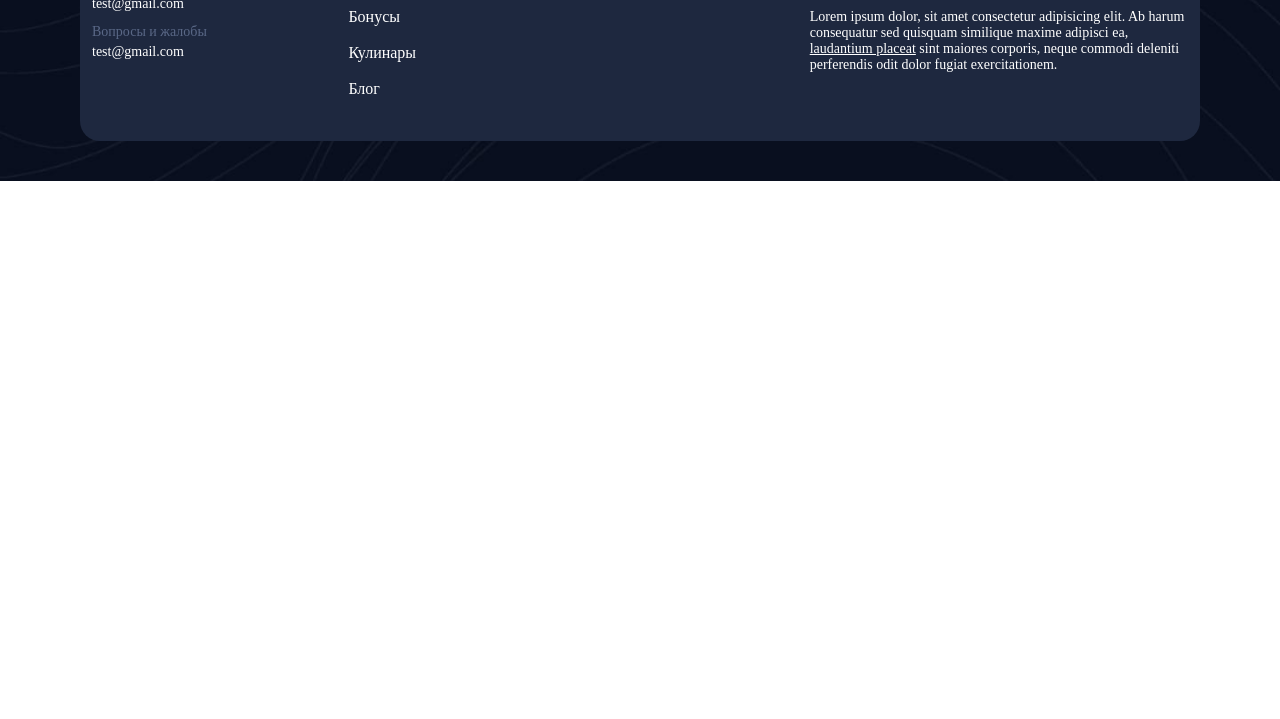
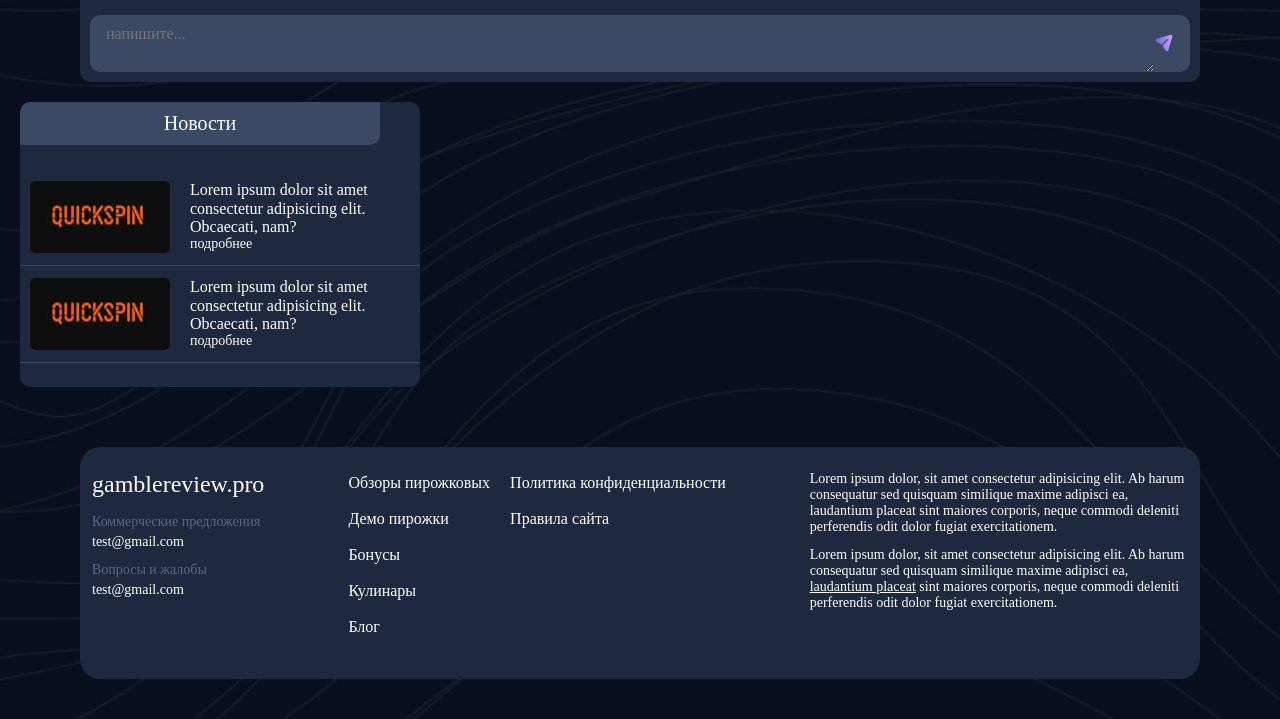
Before and after one commit to AgrrFoss/game-review, a website: page src/pages/single.html in a window 1280 px wide. Shown: the part 679-1398 px from the top of the page. Before the commit the page ends 860 px from the top, so only its background shows below. Drawn offline with nearby package versions, Linux system fonts and the light colour scheme; files that its build step writes are made by us from their sources; files whose address does not match are found by name; a web font is replaced by a local one.

Commit message:
сделать форму

```diff
--- a/src/blocks/comments/_comments.scss
+++ b/src/blocks/comments/_comments.scss
@@ -59,10 +59,41 @@
     @include text-min(400);
     color: rgba(255, 255, 255, 0.60);
 }
-&__reply{
+    &__reply{
     @include text-min(400);
     @include color-text;
 
 
    }
+
+
+
+   &__input-block {
+    margin-top: 20px;
+    padding: 0 16px;
+    box-sizing: border-box;
+    width: 100%;
+    background-color: var(--bg-cat);
+    border-radius: 10px;
+    display: flex;
+    align-items: center;
+   }
+   &__input {
+    background: transparent;
+    width: 100%;
+    border: none;
+    padding: 10px 0;
+    color: var(--white);
+    &:focus{
+        border: none;
+        outline: none;
+    }
+
+   }
+   &__submit{
+    width: 20px;
+    height: 20px;
+    border: none;
+    background: url("../images/icons/send.svg")center no-repeat;
+   }
 }
--- a/src/blocks/comments/comments.html
+++ b/src/blocks/comments/comments.html
@@ -42,7 +42,8 @@
 
         </div>
     </div>
-    <div class="comment__input-block">
-        <input type="text" class="comments__input"><button class="comments__submit"></button>
-    </div>
+    <form class="comment__input-block">
+        <textarea class="comment__input" placeholder="напишите..."></textarea>
+        <button class="comment__submit"></button>
+    </form>
 </div>
--- /dev/null
+++ b/src/blocks/sidebar/sidebar.html
@@ -0,0 +1,20 @@
+<aside class="sidebar">
+    <h3 class="sidebar__title">Новости</h3>
+    <div class="sidebar__content">
+        <div class="sidebar__block">
+            <img src="assets/images/sidebar.jpg" alt="">
+            <div class="sidebar__info">
+                <span>Lorem ipsum dolor sit amet consectetur adipisicing elit. Obcaecati, nam?</span>
+                <a class="button">подробнее</a>
+            </div>
+        </div>
+        <div class="sidebar__block">
+            <img src="assets/images/sidebar.jpg" alt="">
+            <div class="sidebar__info">
+                <span>Lorem ipsum dolor sit amet consectetur adipisicing elit. Obcaecati, nam?</span>
+                <a class="button">подробнее</a>
+            </div>
+        </div>
+    </div>
+
+</aside>
--- /dev/null
+++ b/src/blocks/sidebar/sidebar.scss
@@ -0,0 +1,41 @@
+.sidebar{
+    margin-top: 20px;
+    overflow: hidden;
+    @include container (10px, 0);
+    width: 400px;
+    &__title {
+        text-align: center;
+        padding: 10px 24px;
+        display: block;
+        margin: 0 10% 0 0;
+        box-sizing: border-box;
+        border-radius: 0 0 10px 0;
+        background-color: var(--bg-cat);
+        font-family: Gilroy;
+        font-size: 20px;
+        font-style: normal;
+        font-weight: 500;
+        line-height: normal;
+    }
+    &__content {
+        padding: 24px 0;
+    }
+    &__block{
+        display: flex;
+        padding: 12px 10px;
+        gap: 20px;
+        align-items: center;
+        border-bottom: 1px solid var(--bg-cat);
+    }
+    & img {
+        border-radius: 5px;
+        flex-shrink: 0;
+        height: 72px;
+        width: 140px;
+    }
+    &__info {
+        display: flex;
+        flex-direction: column;
+        justify-content: space-between;
+    }
+}
--- a/src/pages/single.html
+++ b/src/pages/single.html
@@ -9,10 +9,15 @@
 <body class="body">
     @@include('../blocks/header/header.html')
     <main>
+        <section class="container">
+            <h1>Заголовок статьи</h1>
+            <p>Lorem, ipsum dolor sit amet consectetur adipisicing elit. Dolorum iste eligendi esse quod debitis ipsam itaque minus error voluptas accusantium, distinctio laboriosam cupiditate sint recusandae mollitia dolores! Exercitationem ratione dolorum facere sapiente id possimus animi sunt eius laborum saepe vitae voluptatum, quibusdam error veniam modi consequatur nemo aut eaque voluptatem pariatur maiores. Eveniet ullam doloribus ipsam odit distinctio, eligendi quis voluptas consectetur. Itaque, natus consectetur corrupti, voluptate iure corporis, ratione quae dolor laudantium a amet? Enim iure eligendi assumenda cupiditate voluptatem maiores sed ullam! Beatae recusandae nam cumque ratione, praesentium repellendus vero accusamus eius quae, quas suscipit ab tenetur odit!</p>
+        </section>
         <section class="container_mt">
             @@include('../blocks/comments/comments.html')
         </section>
     </main>
+    @@include('../blocks/sidebar/sidebar.html')
     @@include('../blocks/footer/footer.html')
     <script src="assets/js/swiper-bundle.min.js"></script>
     <script src="assets/js/scripts.min.js"></script>
```
Also changed, not shown: build/assets/css/styles.min.css, build/assets/images/icons/send.svg (added), build/assets/images/sidebar.jpg (added), build/single.html, src/images/icons/send.svg (added), src/images/sidebar.jpg (added).
